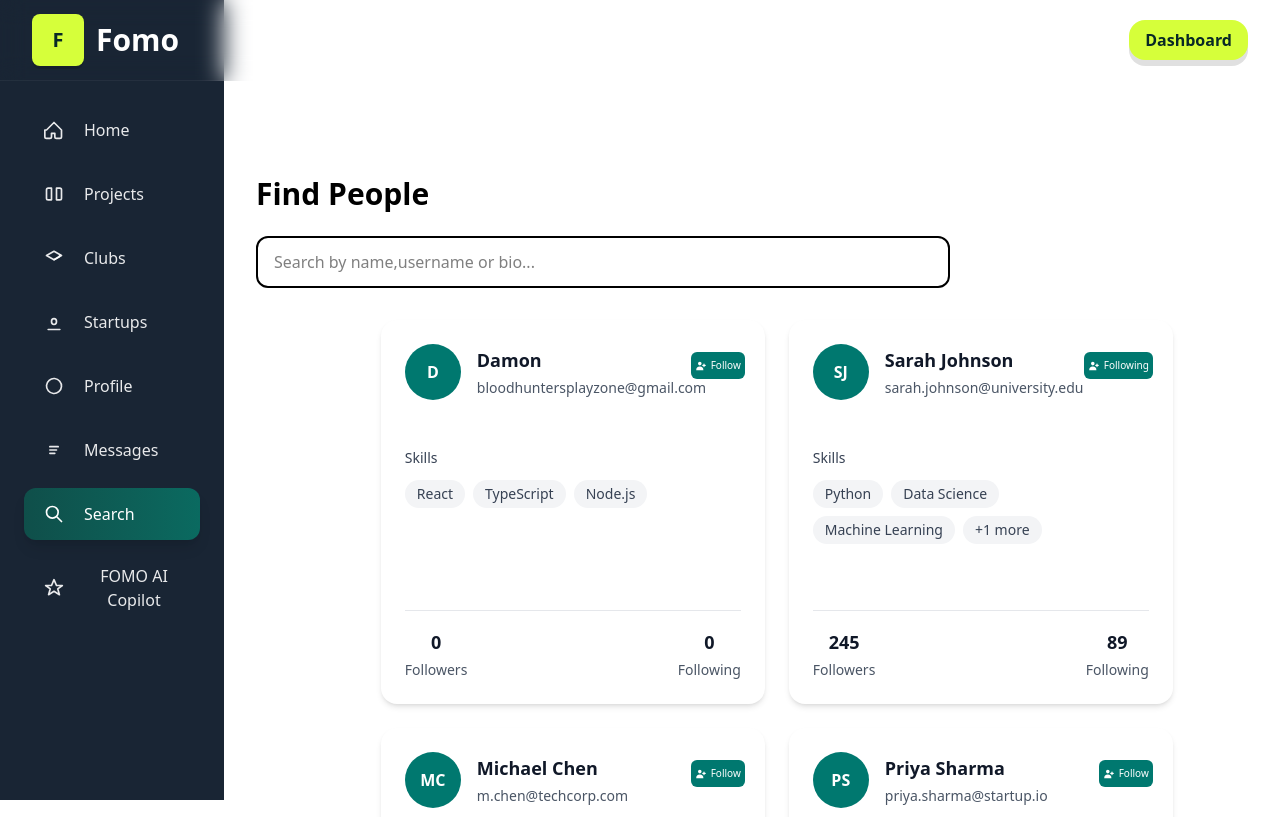
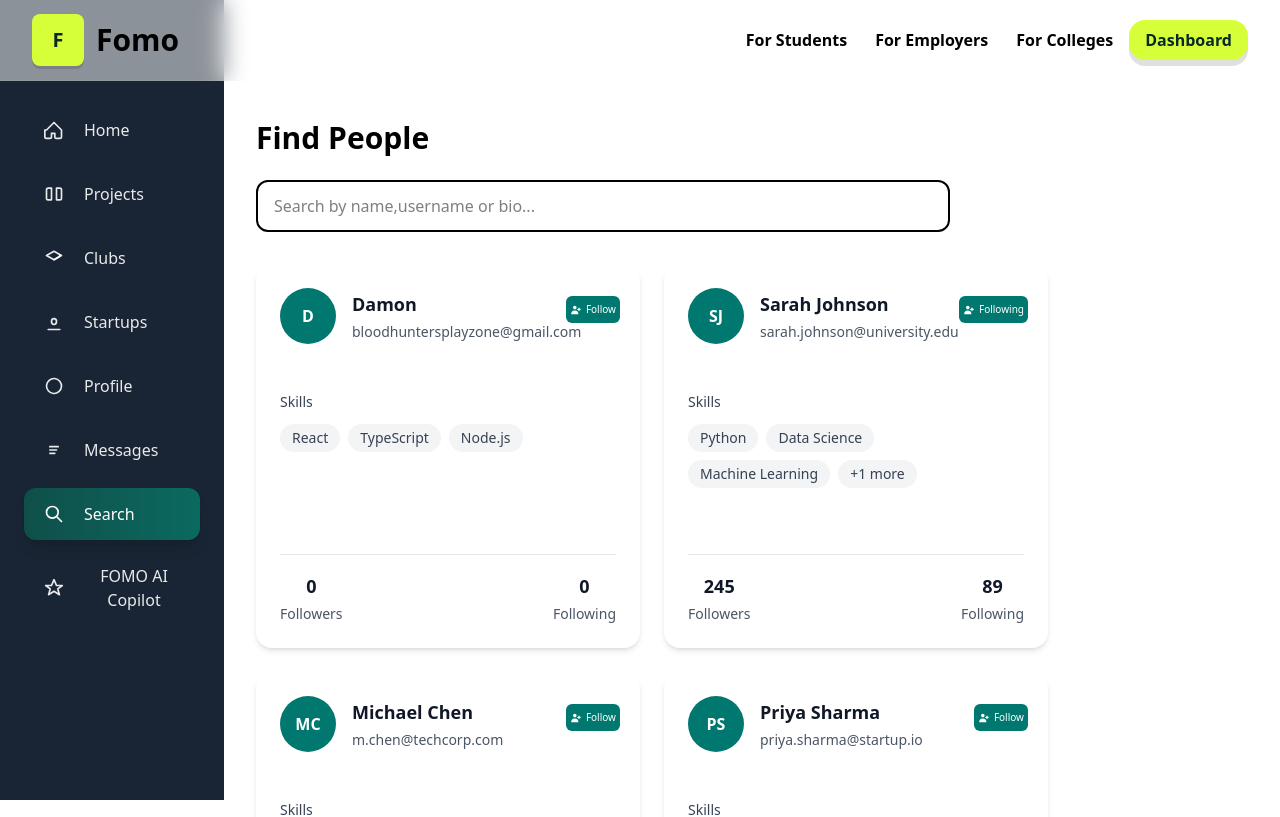
Before and after one commit to FO-MO/fomo-frontend, a Next.js app: page /students/search in a window 1280 px wide. Shown: the top 817 px of the page. Built offline with nearby package versions, Linux system fonts and the light colour scheme.

Commit message:
nav fixed

```diff
--- a/app/students/layout.tsx
+++ b/app/students/layout.tsx
@@ -31,7 +31,7 @@ export default function RootLayout({
         className={`${geistSans.variable} ${geistMono.variable} antialiased`}
       >
         {/* Top bar + page layout live inside the body to avoid hydration errors */}
-        <TopBar theme="white" />
+        <TopBar theme="black" />
 
         <div className="flex">
           {/* Sidebar fixed on left */}
--- a/app/students/search/page.tsx
+++ b/app/students/search/page.tsx
@@ -68,7 +68,7 @@ const mockProfiles: Profile[] = [
 
 export default function SearchPage() {
   return (
-    <main className="w-full px-6 sm:px-8 pt-24 pb-16">
+    <main className="w-full px-6 sm:px-8 pt-10 pb-16">
       <div className="max-w-6xl mx-auto">
         <div className="flex items-start justify-between gap-6">
           <div>
@@ -77,7 +77,7 @@ export default function SearchPage() {
         </div>
 
         {/* search & filters */}
-        <div className="mt-6 flex flex-col sm:flex-row gap-4">
+        <div className="mt-6 flex justify-center sm:justify-normal flex-col sm:flex-row gap-4">
           <div className="flex-1">
             <div className="relative">
               <input
@@ -89,7 +89,7 @@ export default function SearchPage() {
         </div>
 
         {/* grid */}
-        <div className="mt-8 flex flex-row justify-center flex-wrap w-[105%] gap-6">
+        <div className="mt-8 flex flex-row flex-wrap w-[105%] gap-6">
           {mockProfiles.map((profile) => (
             <a
               href="backendpeep"
--- a/components/topBar.tsx
+++ b/components/topBar.tsx
@@ -23,10 +23,9 @@ export default function TopBar({ title = "Fomo", theme = "white" }: Props) {
       role="banner"
       className="fixed inset-x-0 top-0 z-50 backdrop-blur-md"
       style={{
-        // background: "linear-gradient(rgba(15,79,74,0.75), rgba(15,79,74,0.75))",
+        background:
+          "linear-gradient(rgba(255,255,255,0.50), rgba(255,255,255,0.50))",
         borderBottom: "1px solid rgba(255,255,255,0.05)",
-        // backgroundImage:
-        //   "repeating-linear-gradient(135deg, rgba(255,255,255,0.03) 0px, rgba(255,255,255,0.03) 10px, transparent 10px, transparent 20px)",
       }}
     >
       <div className="max-w-7xl mx-auto flex items-center justify-between px-6 sm:px-8 h-20">
```
